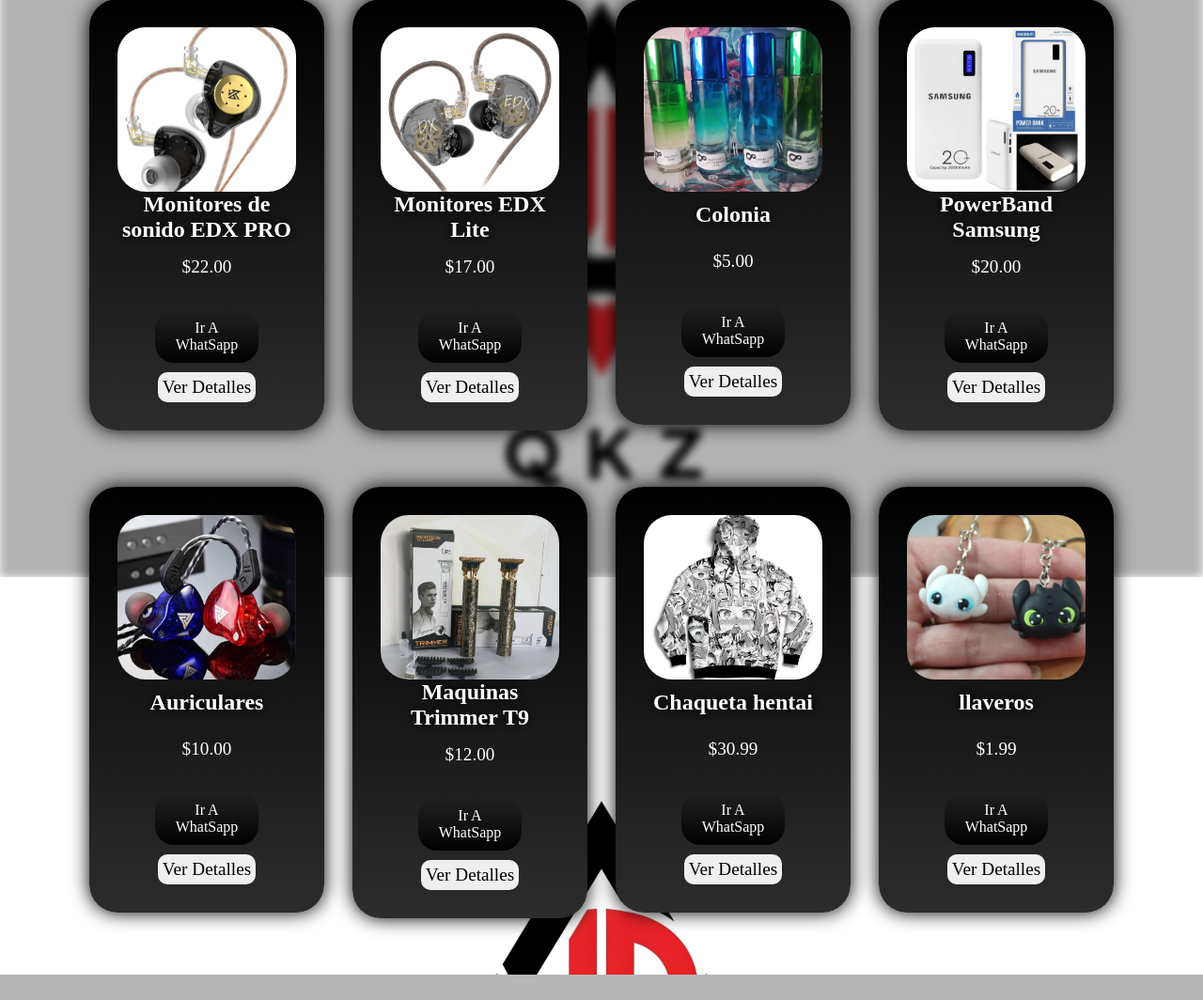
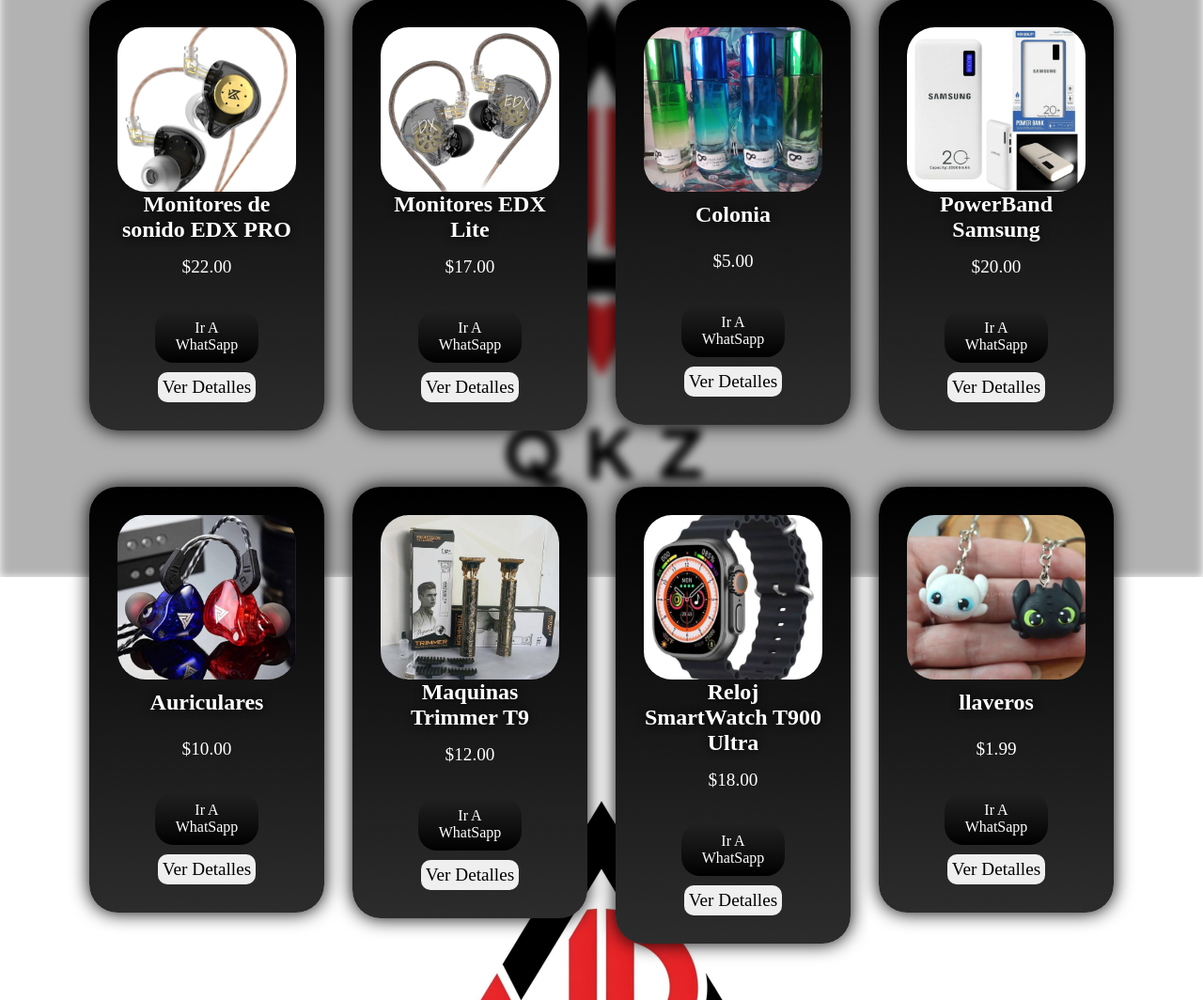
Before and after one commit to DanielDRN/Productos, a Django app: page / in a window 1280 px wide. Shown: the part 186-1250 px from the top of the page at 94% size. Before the commit the page ends 1223 px from the top, so only its background shows below. Run offline with Django 4.2, Linux system fonts and the light colour scheme.

Commit message:
Update index.html

```diff
--- a/store/templates/store/index.html
+++ b/store/templates/store/index.html
@@ -116,16 +116,16 @@
     </div>
 
     <div class="card">
-        <img src="{% static 'store/img/chaqueta-hentai.jpg' %}" alt="chaqueta-hentai">
-        <h2>Chaqueta hentai</h2>
-        <span class="precio">$30.99</span>
+        <img src="{% static 'store/img/producto5.jpeg' %}" alt="Reloj">
+        <h2>Reloj SmartWatch T900 Ultra</h2>
+        <span class="precio">$18.00</span>
         <a class="boton-whatsapp" href="https://wa.me/584249549341?text=Hola,%20quiero%20comprar%20la%20Chaqueta%20hentai." target="_blank">
             Ir A WhatSapp
         </a>
         <button type="button" class="detalles"
-            value="Chaqueta hentai"
-            data-img="{% static 'store/img/chaqueta-hentai.jpg' %}"
-            data-precio="$30.99"
+            value="Reloj SmartWatch"
+            data-img="{% static 'store/img/producto5.jpeg' %}"
+            data-precio="$18.00"
         >Ver Detalles</button>
     </div>
 
```
